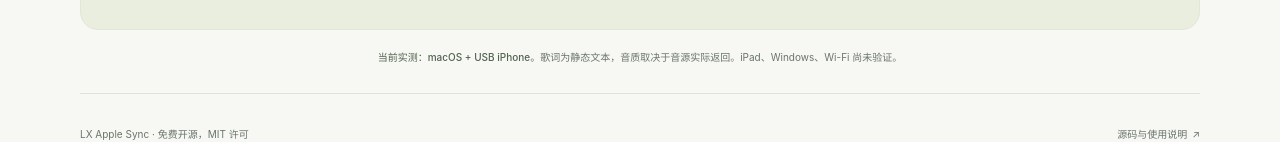
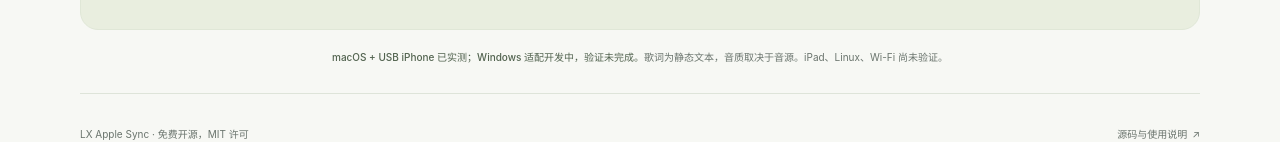
Before and after one commit to xhzq233/lx-apple-sync, a plain HTML site: page docs/index.html in a window 1280 px wide. Shown: the part 1144-1286 px from the top of the page. Drawn offline with Linux system fonts and the light colour scheme.

Commit message:
Document Windows validation status and Python version

```diff
--- a/docs/index.html
+++ b/docs/index.html
@@ -185,7 +185,7 @@
         <pre><span class="prompt" aria-hidden="true">$ </span><code id="sync-command">uv run lxsync sync "精选金曲" <span class="command-flag">--music-closed</span></code></pre>
       </div>
     </section>
-    <p class="scope"><strong>当前实测：macOS + USB iPhone。</strong>歌词为静态文本，音质取决于音源实际返回。iPad、Windows、Wi-Fi 尚未验证。</p>
+    <p class="scope"><strong>macOS + USB iPhone 已实测；Windows 适配开发中，验证未完成。</strong>歌词为静态文本，音质取决于音源。iPad、Linux、Wi-Fi 尚未验证。</p>
   </main>
   <footer class="wrap">
     <span>LX Apple Sync · 免费开源，MIT 许可</span>
```
Also changed, not shown: 1 other file.
